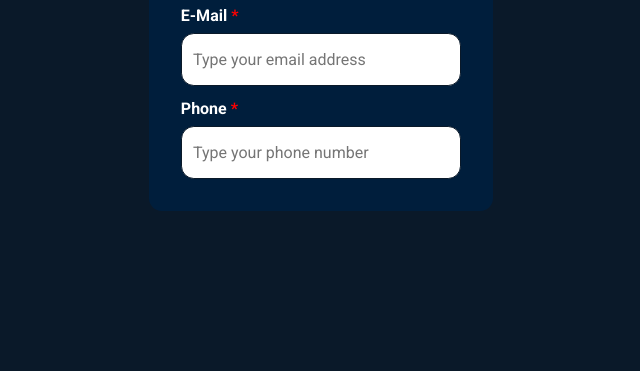
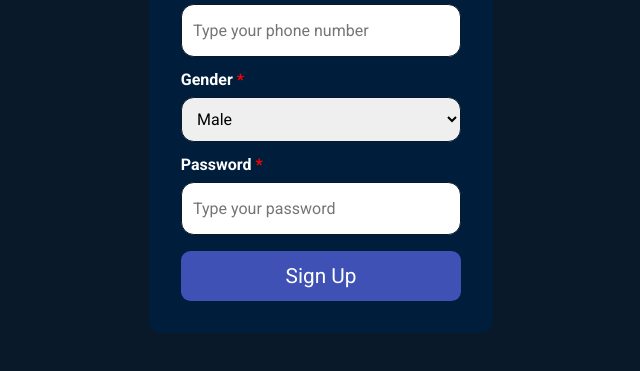
Before and after one commit to ErmandH/ieee-kulucka-1, a plain HTML site: page index.html in a window 1280 px wide. Shown: the part 333-704 px from the top of the page, without its empty margins (319-959 px from the left). Drawn offline with Linux system fonts and the light colour scheme.

Commit message:
form done

```diff
--- a/form.css
+++ b/form.css
@@ -28,5 +28,25 @@
 	min-width: 16rem;
 	border: 1px solid #0A1929;
 	font-size: 1rem;
+}
 
+select.form-input{
+	padding: 0.7rem 0.7rem;
 }
+
+.form-btn{
+	margin-top: 1rem;
+	padding: 0.8rem 0.5rem;
+	border-radius: 0.6rem;
+	font-size: 1.3rem;
+	color: white;
+	font-weight: 400;
+	background-color: #3f51b5;
+	border: none;
+	transition: all 0.5s;
+	cursor: pointer;
+}
+
+.form-btn:hover{
+	background-color: #4b5fd5;
+}
--- a/index.html
+++ b/index.html
@@ -25,6 +25,18 @@
 					<strong>Phone <span class="text-danger">*</span></strong>
 					<input type="number" placeholder="Type your phone number" name="Phone" required class="form-input">
 				</div>
+				<div class="form-group">
+					<strong>Gender <span class="text-danger">*</span></strong>
+					<select class="form-input">
+						<option value="Male">Male</option>
+						<option value="Female">Female</option>
+					</select>
+				</div>
+				<div class="form-group">
+					<strong>Password <span class="text-danger">*</span></strong>
+					<input type="password" placeholder="Type your password" name="Password" required class="form-input">
+				</div>
+				<button class="form-btn">Sign Up</button>
 		</div>
 	</form>
 </body>
```
